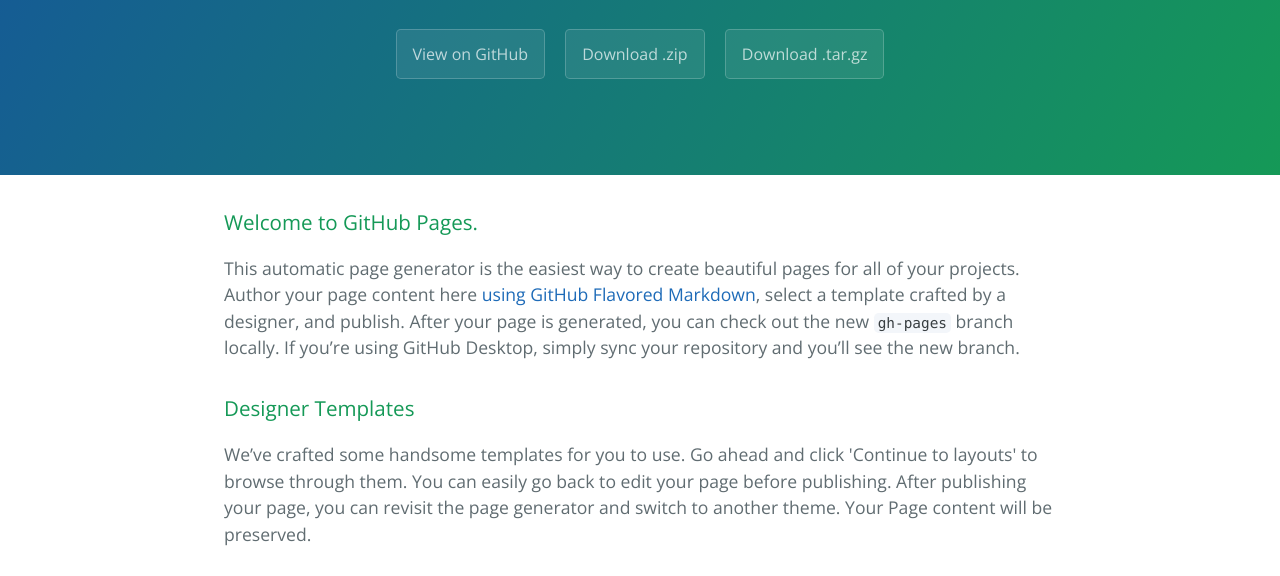
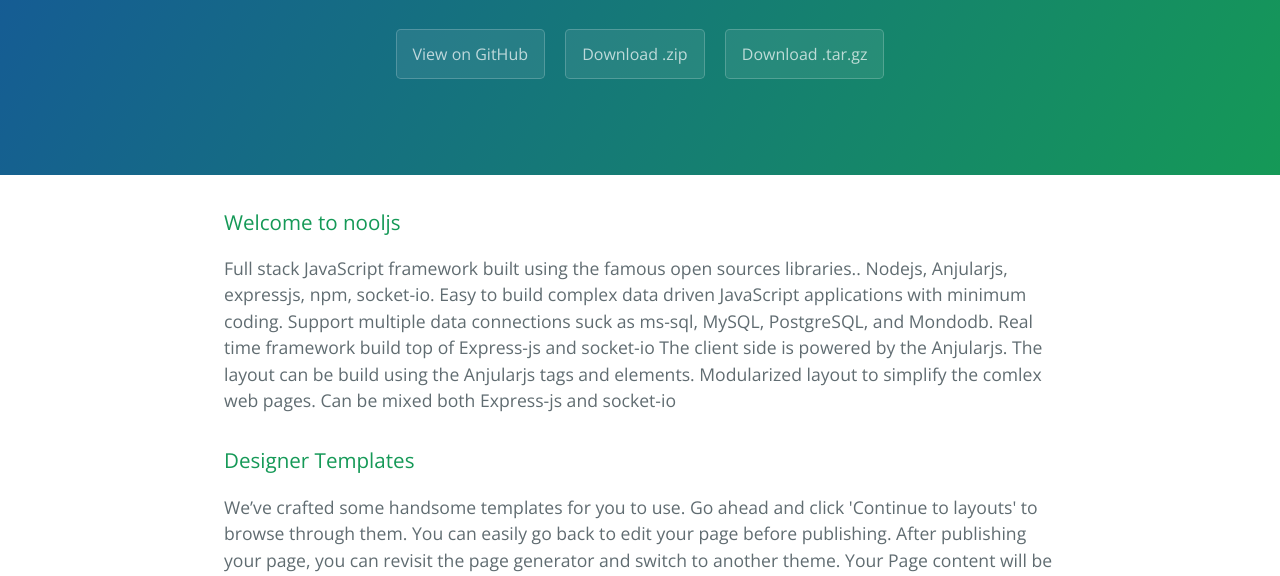
Before and after one commit to nooljs/nooljs, a plain HTML site: page index.html in a window 1280 px wide. Shown: the part 208-784 px from the top of the page. Drawn offline with nearby package versions, Linux system fonts and the light colour scheme.

Commit message:
Update index.html

```diff
--- a/index.html
+++ b/index.html
@@ -20,9 +20,17 @@
 
     <section class="main-content">
       <h3>
-<a id="welcome-to-github-pages" class="anchor" href="#welcome-to-github-pages" aria-hidden="true"><span aria-hidden="true" class="octicon octicon-link"></span></a>Welcome to GitHub Pages.</h3>
+<a id="welcome-to-github-pages" class="anchor" href="#welcome-to-github-pages" aria-hidden="true"><span aria-hidden="true" class="octicon octicon-link"></span></a>Welcome to nooljs</h3>
 
-<p>This automatic page generator is the easiest way to create beautiful pages for all of your projects. Author your page content here <a href="https://guides.github.com/features/mastering-markdown/">using GitHub Flavored Markdown</a>, select a template crafted by a designer, and publish. After your page is generated, you can check out the new <code>gh-pages</code> branch locally. If you’re using GitHub Desktop, simply sync your repository and you’ll see the new branch.</p>
+<p>Full stack JavaScript framework built using the famous open sources libraries.. Nodejs, Anjularjs, expressjs, npm, socket-io.
+
+Easy to build complex data driven JavaScript applications with minimum coding.
+Support multiple data connections suck as ms-sql, MySQL, PostgreSQL, and Mondodb.
+Real time framework build top of Express-js and socket-io
+The client side is powered by the Anjularjs. The layout can be build using the Anjularjs tags and elements.
+Modularized layout to simplify the comlex web pages.
+Can be mixed both Express-js and socket-io
+</p>
 
 <h3>
 <a id="designer-templates" class="anchor" href="#designer-templates" aria-hidden="true"><span aria-hidden="true" class="octicon octicon-link"></span></a>Designer Templates</h3>
```
